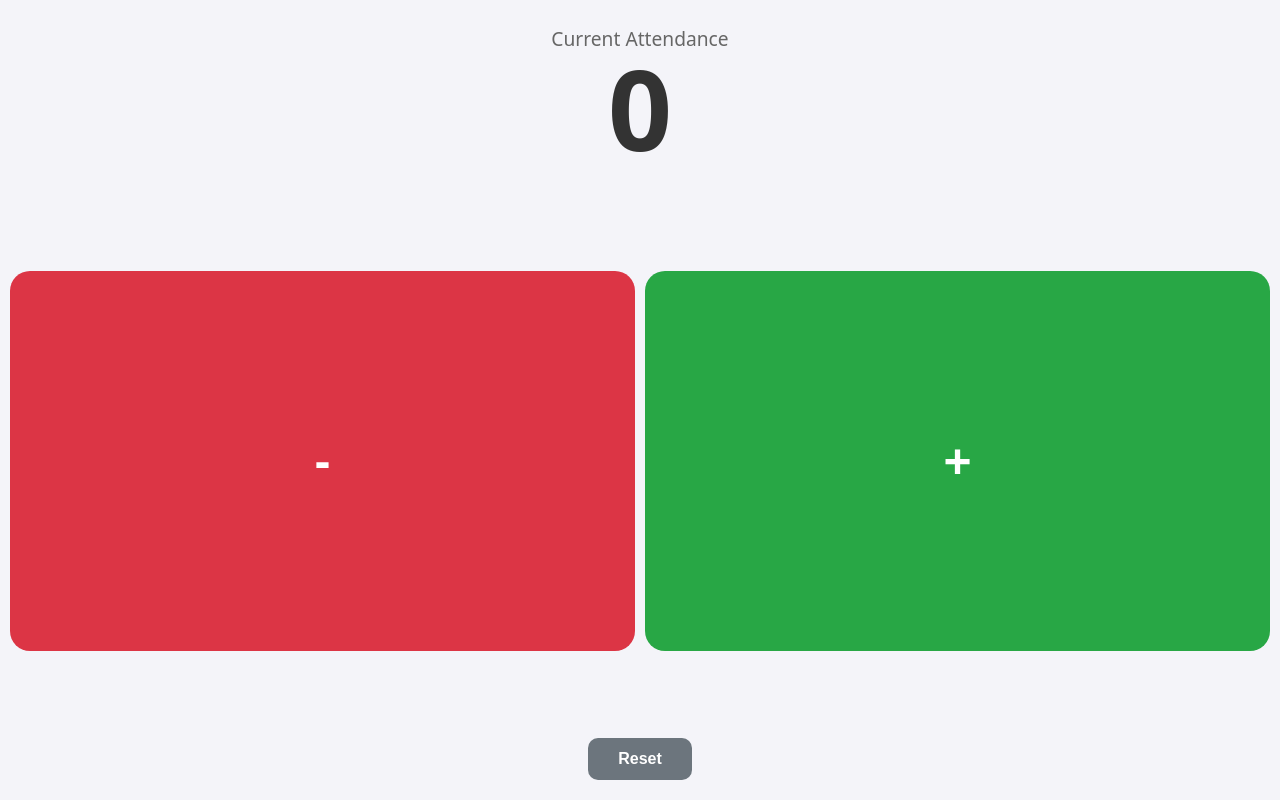
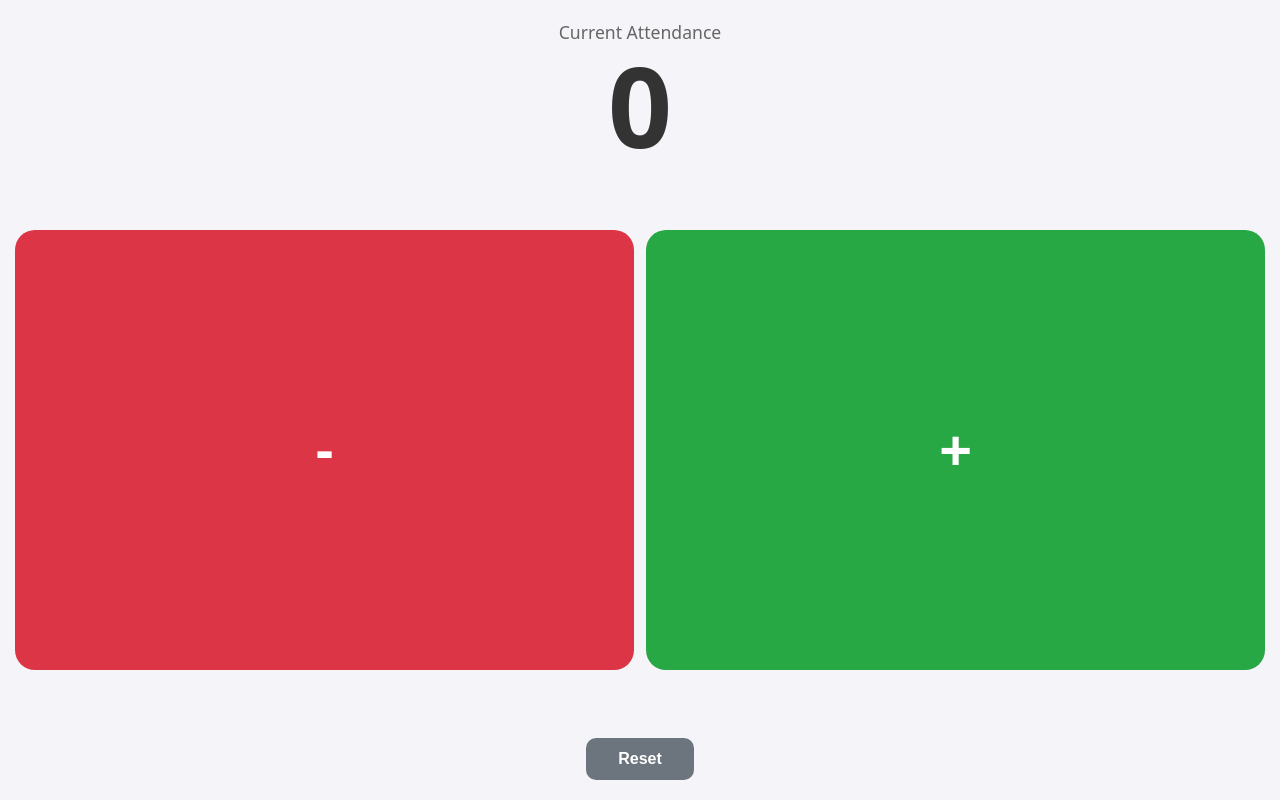
Before and after one commit to iamsabbi/event_clicker, a plain HTML site: page index.html in a window 1280 px wide. Drawn offline with Linux system fonts and the light colour scheme.

Commit message:
index.html

```diff
--- a/index.html
+++ b/index.html
@@ -11,40 +11,42 @@
       flex-direction: column;
       align-items: center;
       justify-content: space-between;
-      height: 100vh;
+      height: 100dvh; /* Fits the exact visible screen, ignoring browser bars */
       margin: 0;
+      padding: 15px;
+      box-sizing: border-box;
       background-color: #f4f4f9;
       user-select: none;
       -webkit-user-select: none;
-      touch-action: manipulation; /* Prevents double-tap zoom delay */
+      touch-action: manipulation;
       overflow: hidden;
     }
     .header {
-      padding: 20px;
       text-align: center;
+      padding-top: 5px;
+    }
+    .label {
+      font-size: 1.1rem;
+      color: #666;
+      margin-bottom: 5px;
     }
     #count {
-      font-size: 7rem;
+      font-size: clamp(4.5rem, 18vw, 7rem); /* Scales smoothly on smaller screens */
       font-weight: bold;
       color: #333;
       line-height: 1;
     }
-    .label {
-      font-size: 1.2rem;
-      color: #666;
-      margin-top: 5px;
-    }
     .buttons {
       display: flex;
       width: 100%;
-      height: 50vh;
-      gap: 10px;
-      padding: 10px;
-      box-sizing: border-box;
+      flex: 1; /* Automatically fills remaining space without pushing Reset off-screen */
+      max-height: 55dvh;
+      gap: 12px;
+      margin: 15px 0;
     }
     button {
       flex: 1;
-      font-size: 3rem;
+      font-size: 3.5rem;
       font-weight: bold;
       border: none;
       border-radius: 20px;
@@ -57,11 +59,11 @@
     #add { background-color: #28a745; }
 
     .footer {
-      padding-bottom: 20px;
+      padding-bottom: 5px;
     }
     #reset {
       font-size: 1rem;
-      padding: 12px 30px;
+      padding: 12px 32px;
       background-color: #6c757d;
       border-radius: 10px;
       border: none;
```
